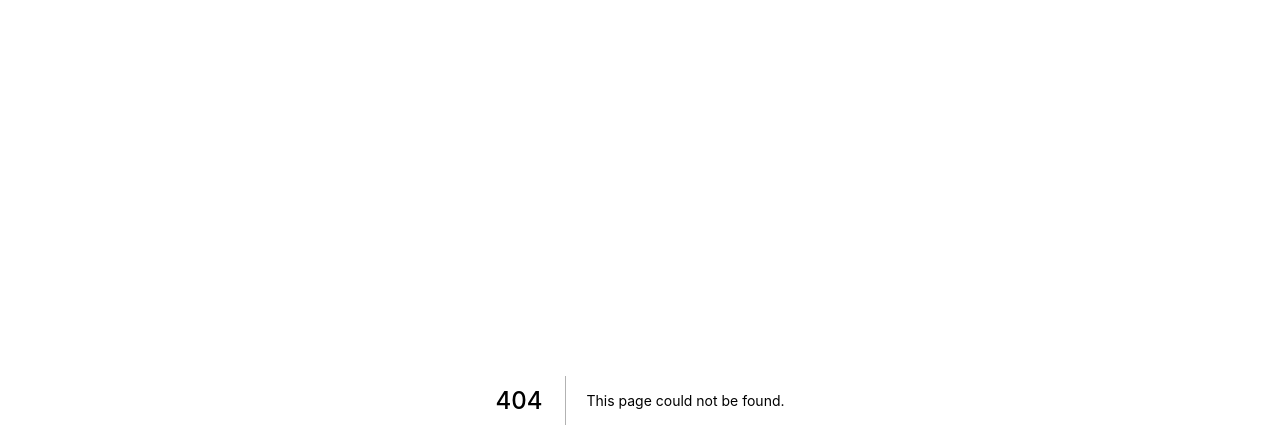
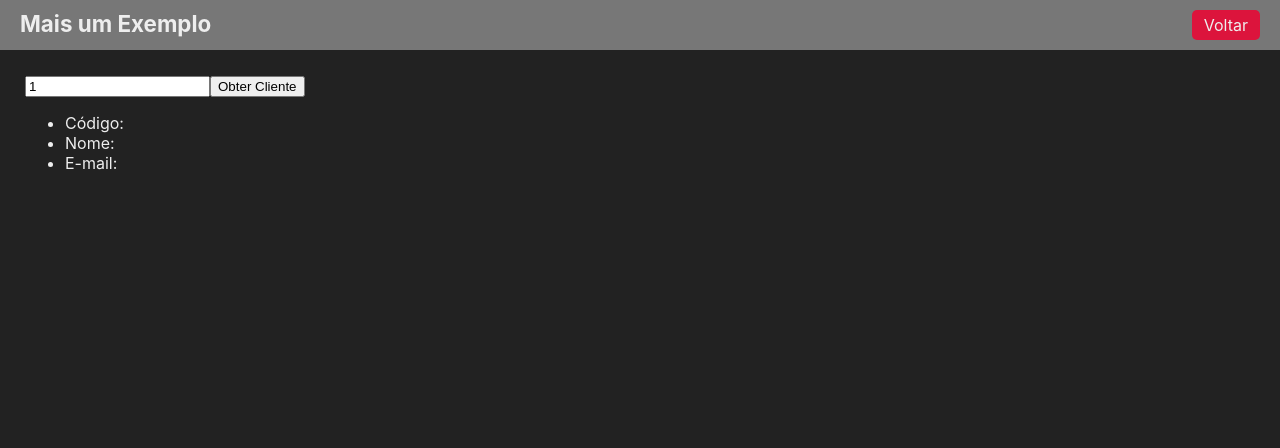
Before and after one commit to thiagobarso/udemy-curso-react-coder, a Next.js app in the folder aulao_nextjs/fundamentos/: page /integracao_1 in a window 1280 px wide. Before the commit this address had no page. Shown: the top 448 px of the page. Built offline with nearby package versions, Linux system fonts and the light colour scheme.

Commit message:
100. Integração com API

```diff
--- a/aulao_nextjs/fundamentos/src/pages/index.jsx
+++ b/aulao_nextjs/fundamentos/src/pages/index.jsx
@@ -15,6 +15,7 @@ export default function Inicio(){
             <Navegador texto="Navegação #01" destino="/navegacao" cor="green"/>
             <Navegador texto="Navegação #02" destino="/cliente/sp-2/321" cor="blue"/>
             <Navegador texto="Componente com Estado" destino="/estado" cor="pink"/>
+            <Navegador texto="Integração com API #01" destino="/integracao_1" cor="yellow"/>
         </div>
     )
 }
--- /dev/null
+++ b/aulao_nextjs/fundamentos/src/pages/integracao_1.jsx
@@ -0,0 +1,33 @@
+import { useState } from 'react'
+import Layout from '../components/Layout'
+
+export default function Integracao() {
+
+    const [codigo, setCodigo] = useState(1)
+    const [cliente, setCliente] = useState({})
+
+    async function obterCliente() {
+        const resp = await fetch(`http://localhost:3000/api/clientes/${codigo}`)
+        const dados = await resp.json()
+        setCliente(dados)
+
+        // fetch(`http://localhost:300/api/clientes/${codigo}`)
+        //     .then(resp => resp.json())
+        //     .then(dados => setCliente(dados))
+    }
+
+
+    return (
+        <Layout>
+            <div>
+                <input type="number" value={codigo} onChange={e => setCodigo(e.target.value)}/>
+                <button onClick={obterCliente}>Obter Cliente</button>
+            </div>
+            <ul>
+                <li>Código: {cliente.id}</li>
+                <li>Nome: {cliente.nome}</li>
+                <li>E-mail: {cliente.email}</li>
+            </ul>
+        </Layout>
+    )
+}
```
